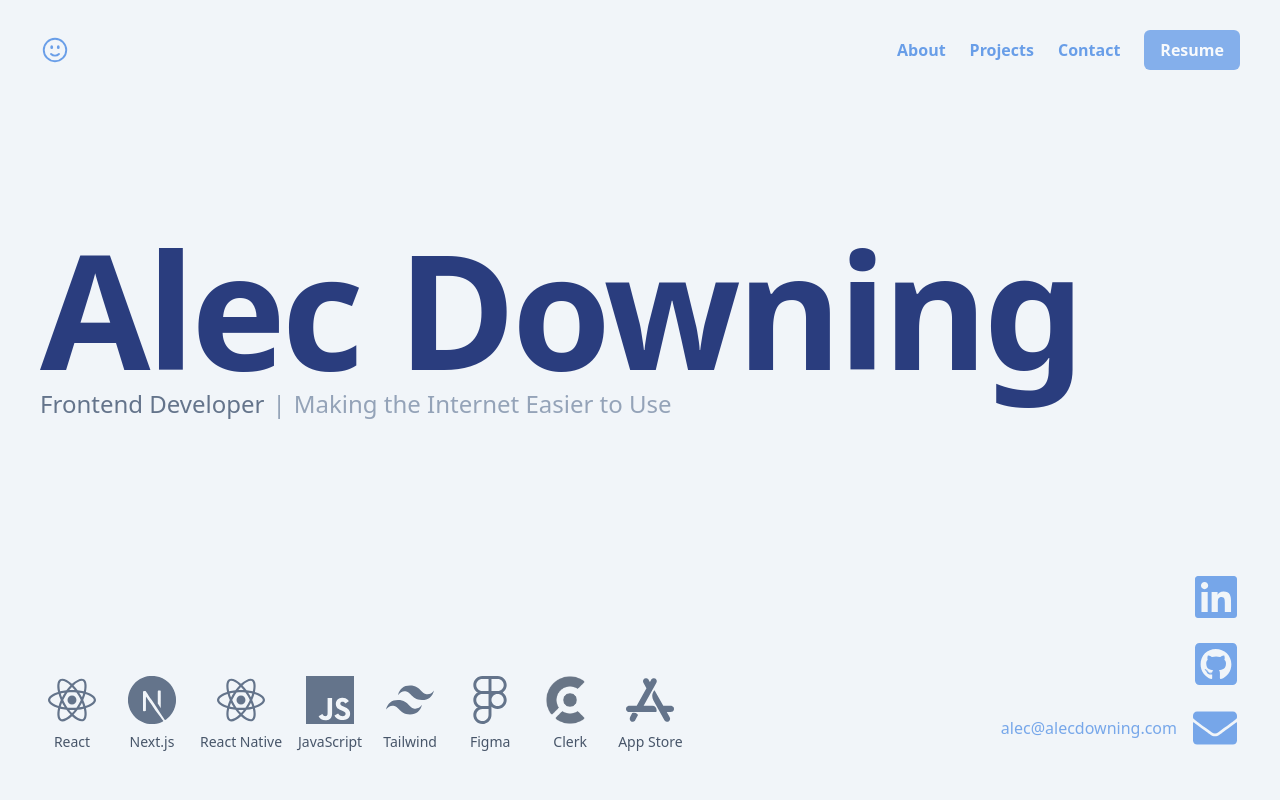
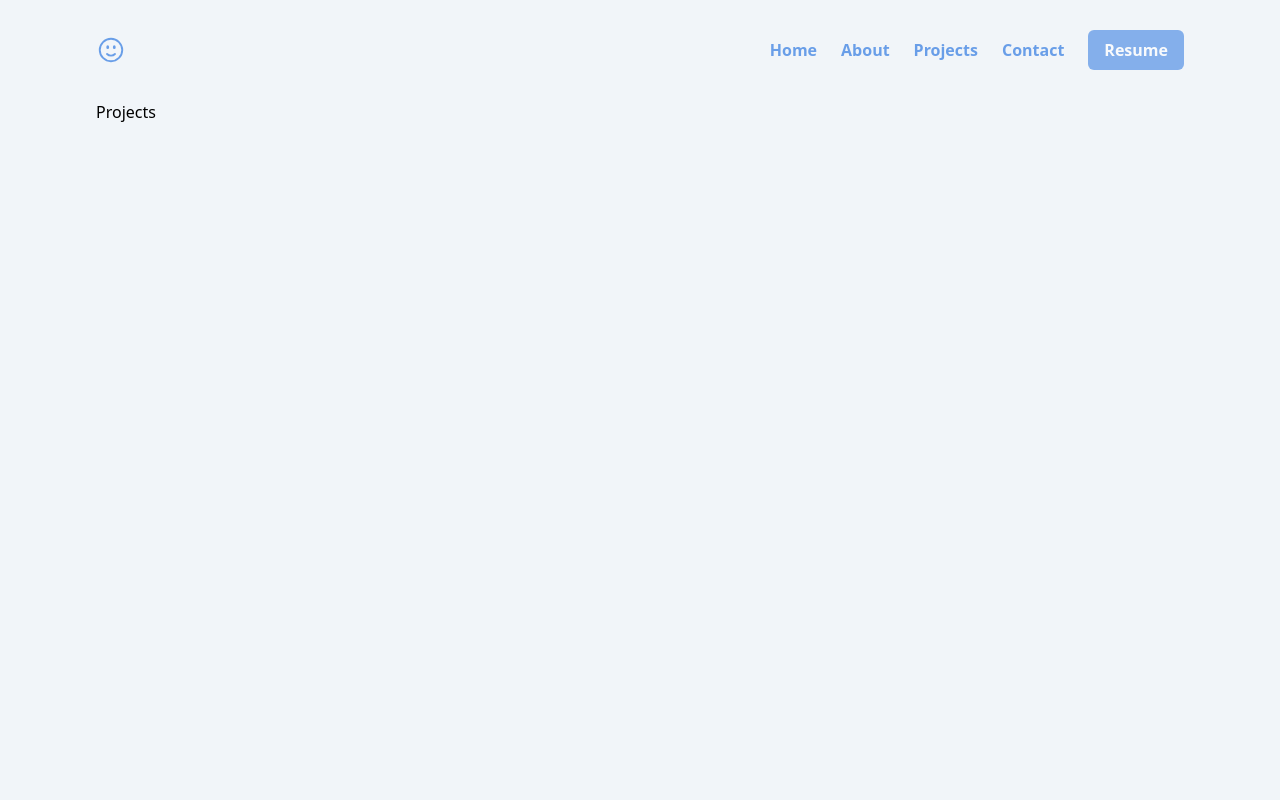
Before and after one commit to a-down/portfolio, a React (Vite) app: page /projects in a window 1280 px wide. Shown: the top 800 px of the page. Built offline with nearby package versions, Linux system fonts and the light colour scheme.

Commit message:
new page setup

```diff
--- a/src/App.jsx
+++ b/src/App.jsx
@@ -1,4 +1,4 @@
-import { QuickMeasure, Home } from "./pages";
+import { QuickMeasure, Home, Projects } from "./pages";
 import { BrowserRouter, Routes, Route } from "react-router-dom";
 
 export default function App() {
@@ -6,6 +6,7 @@ export default function App() {
     <BrowserRouter>
       <Routes>
         <Route path="/*" element={<Home />} />
+        <Route path="/projects" element={<Projects />} />
         <Route path="/quickmeasure" element={<QuickMeasure />} />
       </Routes>
     </BrowserRouter>
--- a/src/components/Header.jsx
+++ b/src/components/Header.jsx
@@ -7,7 +7,7 @@ import { FaGithubSquare, FaLinkedin, FaEnvelope, FaArrowDown } from 'react-icons
 export default function Header() {
 
   return (
-    <div className="flex justify-center">
+    <div className="flex between">
       <header className=' w-full h-[100px] max-w-[1200px]'>
 
         <div className='h-full items-center flex justify-between w-full opacity-100'>
@@ -18,8 +18,9 @@ export default function Header() {
           </div>
 
           <nav className=' text-base flex items-center gap-6 text-brand-400 font-semibold'>
+            <a href='/' className=' hover:underline transition-all'>Home</a>
             <a href='/#about' className=' hover:underline transition-all'>About</a>
-            <a href='/#projects' className=' hover:underline transition-all'>Projects</a>
+            <a href='/projects' className=' hover:underline transition-all'>Projects</a>
             <a href='/#contact' className=' hover:underline transition-all'>Contact</a>
               {/* <a href='mailto: alec@alecdowning.com' className=' text-brand-400/80 hover:text-brand-400/100'> */}
                 {/* <FaEnvelope className='w-8 h-8'/> */}
--- a/src/components/Hero.jsx
+++ b/src/components/Hero.jsx
@@ -11,9 +11,9 @@ export default function HeroText(){
   ]
 
   return (
-    <div className="flex flex-col w-full items-start justify-between h-full min-h-[calc(100dvh-100px)] pb-12 ">
+    <div className="flex flex-col w-full items-start justify-between h-full min-h-[calc(100dvh-100px)] pb-12 max-w-[1200px]">
       {/* Text and Links */}
-      <div className=" flex flex-col justify-between text-gray-200 pt-32 gap-2 w-full h-full flex-grow max-w-[1200px] mx-auto relative">
+      <div className=" flex flex-col justify-between text-gray-200 pt-32 gap-2 w-full h-full flex-grow mx-auto relative">
         <div>
           <h1 className=' text-[10rem] leading-none text-brand-900 tracking-tight font-bold'>Alec Downing</h1>
           <div className=" flex flex-row">
--- a/src/pages/Home.jsx
+++ b/src/pages/Home.jsx
@@ -14,7 +14,7 @@ export default function Home() {
   }
 
   return (
-    <div className="bg-slate-100">
+    <div className="bg-slate-100 px-24">
       <div className=''>
         <Header />
         <Hero/>
--- /dev/null
+++ b/src/pages/Projects.jsx
@@ -0,0 +1,14 @@
+import { Header } from '../components'
+
+
+export default function Projects() {
+
+  return (
+    <div className='bg-slate-100 flex flex-col px-24'>
+      <Header />
+      <div className="max-w-[1200px]">
+        <h1>Projects</h1>
+      </div>
+    </div>
+  )
+}
--- a/src/pages/index.js
+++ b/src/pages/index.js
@@ -1,2 +1,3 @@
 export { default as Home } from './Home';
+export { default as Projects } from './Projects';
 export { default as QuickMeasure } from './QuickMeasure';
```
